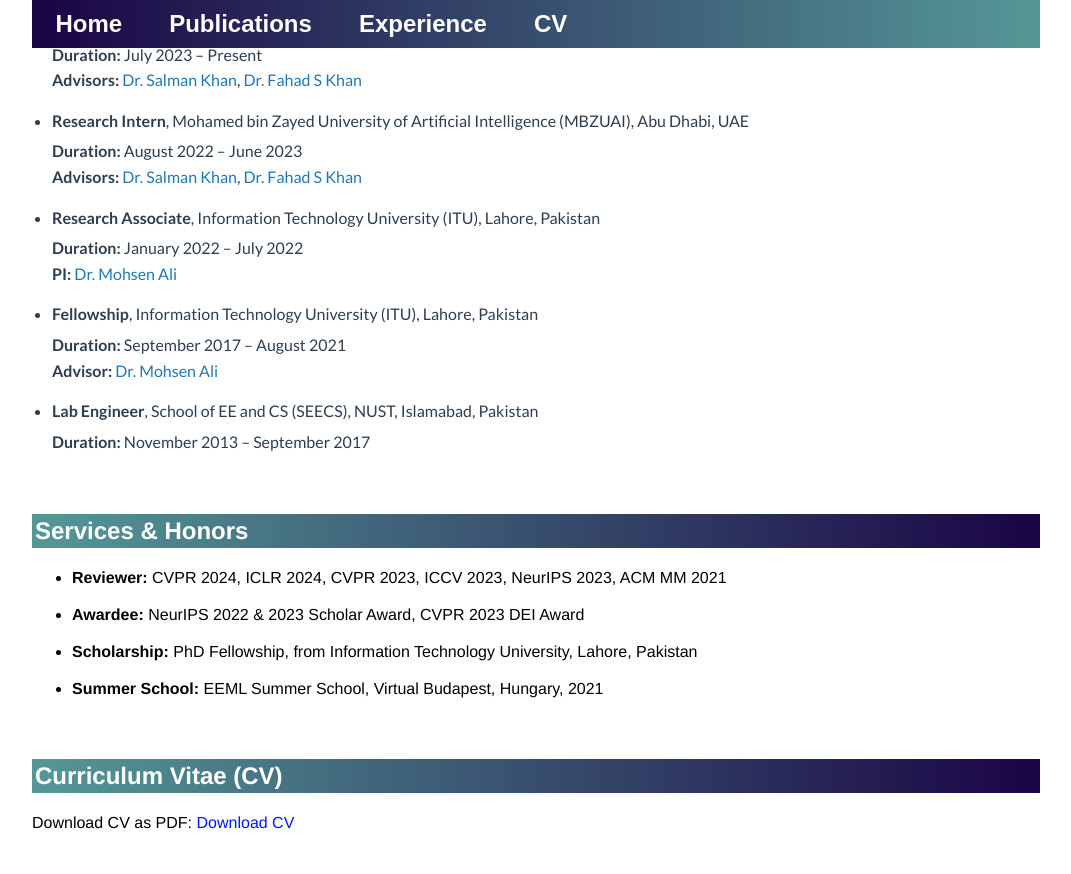
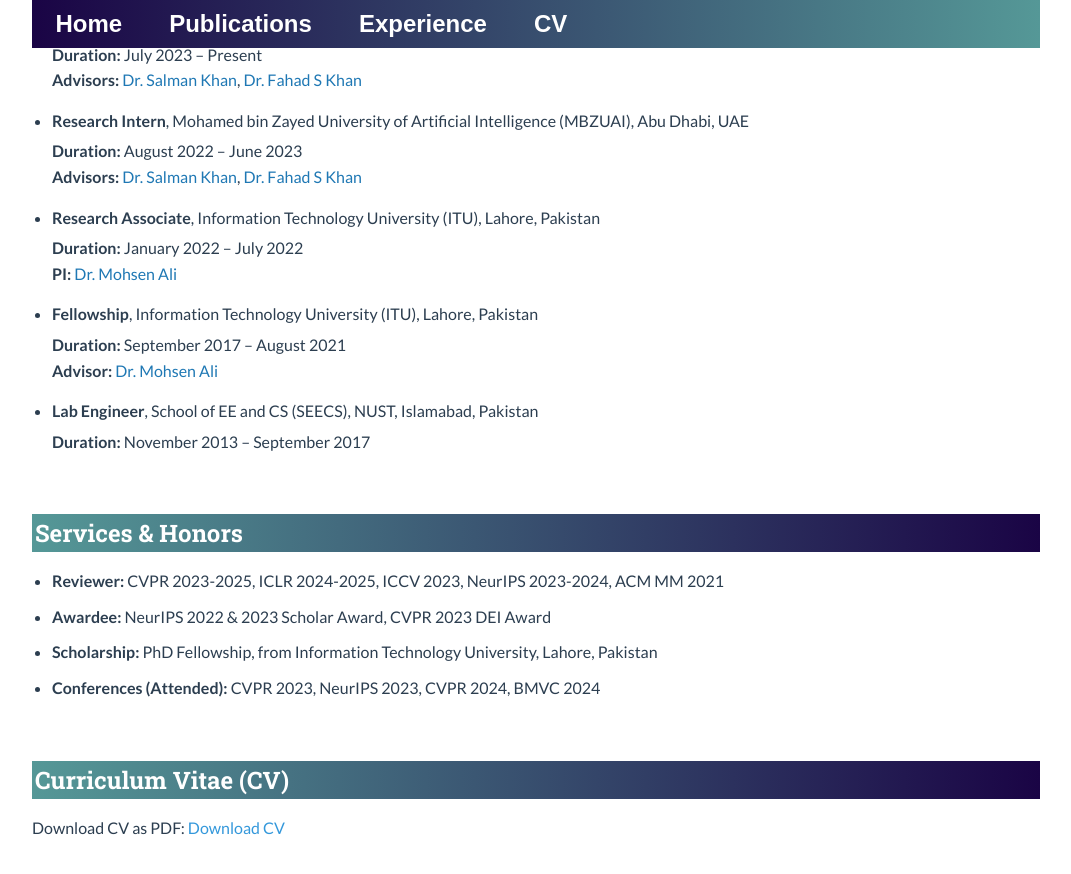
Before and after one commit to akhtarvision/akhtarvision.github.io, a Jekyll site: the page built from index.html, in a window 1280 px wide and 900 px high, scrolled down 2042 px. Shown: the top 874 px of the window, without its empty margins (104-1175 px from the left). Built offline with Jekyll 4.4.1, drawn with Linux system fonts in a browser that asks for light colours.

Commit message:
Update index.html

```diff
--- a/index.html
+++ b/index.html
@@ -339,20 +339,22 @@
 </div>
 
 
+<!-- Services & Honors Section -->
+<a id="services" class="anchor"></a>
+<h2 style="font-family: 'Roboto Slab', serif; font-size: 24px; color: #ffffff; margin-bottom: 15px;">Services & Honors</h2>
+<ul style="font-family: 'Lato', sans-serif; font-size: 16px; line-height: 1.6; color: #2c3e50; padding-left: 20px; list-style-type: disc;">
+    <li style="margin-bottom: 10px;"><strong>Reviewer:</strong> CVPR 2023-2025, ICLR 2024-2025, ICCV 2023, NeurIPS 2023-2024, ACM MM 2021</li>
+    <li style="margin-bottom: 10px;"><strong>Awardee:</strong> NeurIPS 2022 & 2023 Scholar Award, CVPR 2023 DEI Award</li>
+    <li style="margin-bottom: 10px;"><strong>Scholarship:</strong> PhD Fellowship, from Information Technology University, Lahore, Pakistan</li>
+    <li style="margin-bottom: 10px;"><strong>Conferences (Attended):</strong> CVPR 2023, NeurIPS 2023, CVPR 2024, BMVC 2024</li>
+</ul>
 
-    <!-- Services & Honors Section -->
-    <a id="services" class="anchor"></a>
-    <h2>Services & Honors</h2>
-    <ul>
-        <li><p><strong>Reviewer:</strong> CVPR 2024, ICLR 2024, CVPR 2023, ICCV 2023, NeurIPS 2023, ACM MM 2021</p></li>
-        <li><p><strong>Awardee:</strong> NeurIPS 2022 & 2023 Scholar Award, CVPR 2023 DEI Award</p></li>
-        <li><p><strong>Scholarship:</strong> PhD Fellowship, from Information Technology University, Lahore, Pakistan</p></li>
-        <li><p><strong>Summer School:</strong> EEML Summer School, Virtual Budapest, Hungary, 2021</p></li>
-    </ul>
+<!-- CV Section -->
+<a id="cv" class="anchor"></a>
+<h2 style="font-family: 'Roboto Slab', serif; font-size: 24px; color: #ffffff; margin-bottom: 10px;">Curriculum Vitae (CV)</h2>
+<p style="font-family: 'Lato', sans-serif; font-size: 16px; color: #2c3e50; line-height: 1.6; margin-bottom: 15px;">
+    Download CV as PDF: <a href="CV-Akhtar_M24.pdf" class="download" style="text-decoration: none; color: #3498db;">Download CV</a>
+</p>
 
-    <!-- CV Section -->
-    <a id="cv" class="anchor"></a>
-    <h2>Curriculum Vitae (CV)</h2>
-    <p>Download CV as PDF: <a href="CV-Akhtar_M24.pdf" class="download">Download CV</a></p>
 
 </div><!-- /.blurb -->
```
